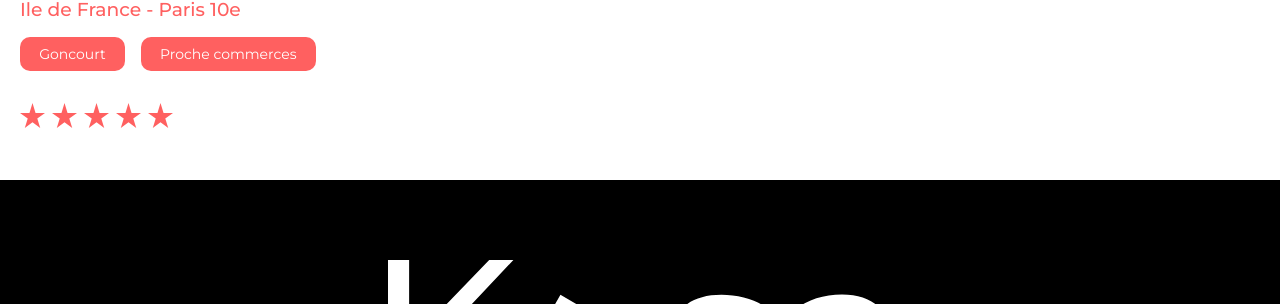
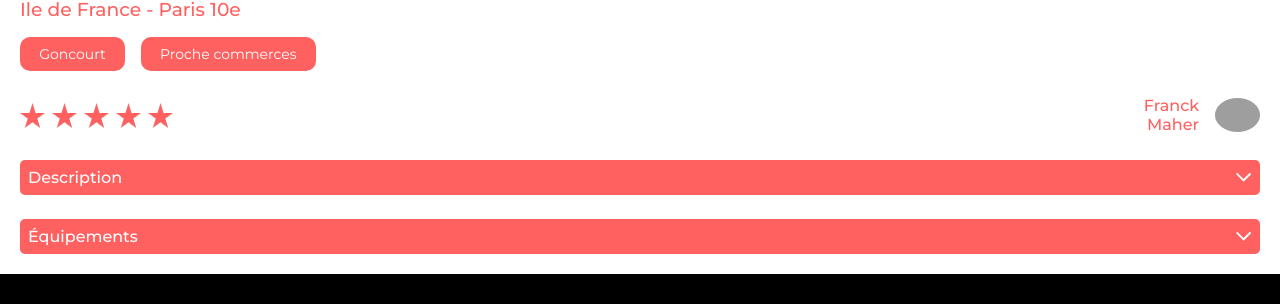
Before and after one commit to JulieVitse/P11---Kasa, a React (Create React App) app: page /logement/0979876d in a window 1280 px wide. Shown: the part 1107-1411 px from the top of the page. Built offline with nearby package versions, Linux system fonts and the light colour scheme; grey boxes are pictures that could not be loaded.

Commit message:
finished logemement page

```diff
--- /dev/null
+++ b/jsconfig.json
@@ -0,0 +1,5 @@
+{
+  "compilerOptions": {
+    "baseUrl": "src"
+  }
+}
--- a/src/components/Collapse/Collapse.js
+++ b/src/components/Collapse/Collapse.js
@@ -1,6 +1,6 @@
 import { useState } from 'react'
-import arrowDown from '../../assets/images/arrow_down.png'
-import arrowUp from '../../assets/images/arrow_up.png'
+import arrowDown from 'assets/images/arrow_down.png'
+import arrowUp from 'assets/images/arrow_up.png'
 import styles from './Collapse.module.scss'
 
 function Collapse(props) {
@@ -9,14 +9,25 @@ function Collapse(props) {
   return (
     <div className={styles.container}>
       <button className={styles.btn} onClick={() => setIsOpen(!isOpen)}>
-        {props.content.title}
+        {props.title}
         {isOpen ? <img src={arrowUp} alt="" /> : <img src={arrowDown} alt="" />}
       </button>
-      {isOpen && (
-        <div className={styles.textWrapper} isOpen={isOpen}>
-          <p className={styles.description}>{props.content.description}</p>
-        </div>
-      )}
+
+      <div
+        className={
+          `${styles.textWrapper}` + (isOpen ? ` ${styles.isOpen}` : '')
+        }
+      >
+        {Array.isArray(props.content) ? (
+          <ul className={styles.description}>
+            {props.content.map((equipement) => (
+              <li key={equipement}>{equipement}</li>
+            ))}
+          </ul>
+        ) : (
+          <p className={styles.description}> {props.content} </p>
+        )}
+      </div>
     </div>
   )
 }
--- a/src/components/Collapse/Collapse.module.scss
+++ b/src/components/Collapse/Collapse.module.scss
@@ -26,11 +26,18 @@
         transform: translateY(-5px);
         position: relative;
         z-index: 0;
-        transition: all .5s ease;
+        max-height: 0;
+        opacity: 0;
+        transition: all .8s ease;
         .description{
             color: $primary-color;
             padding: nth($margins, 2);
             line-height: 1.4;
         }
     }
+    .isOpen{
+        max-height: 300px;
+        opacity: 1;
+    }
+
 }
--- a/src/pages/About/About.js
+++ b/src/pages/About/About.js
@@ -32,7 +32,7 @@ function About() {
       <Banner image={aboutBanner} />
       <div className={styles.wrapper}>
         {aboutContent.map((content, index) => (
-          <Collapse key={index} content={content} />
+          <Collapse key={index} content={content.description} title={content.title} />
         ))}
       </div>
     </div>
--- a/src/pages/Homepage/Homepage.js
+++ b/src/pages/Homepage/Homepage.js
@@ -1,5 +1,5 @@
-import Banner from '../../components/Banner/Banner'
-import homeBanner from '../../assets/images/home_image.png'
+import Banner from 'components/Banner/Banner'
+import homeBanner from 'assets/images/home_image.png'
 import styles from './Homepage.module.scss'
 import Thumbnail from '../../components/Thumbnail/Thumbnail'
 
--- a/src/pages/Logement/Logement.js
+++ b/src/pages/Logement/Logement.js
@@ -1,14 +1,14 @@
-import Gallery from '../../components/Gallery/Gallery'
-import Tag from '../../components/Tag/Tag'
-import Rating from '../../components/Rating/Rating'
+import Gallery from 'components/Gallery/Gallery'
+import Tag from 'components/Tag/Tag'
+import Rating from 'components/Rating/Rating'
+import Collapse from 'components/Collapse/Collapse'
 import { useParams } from 'react-router-dom'
 import styles from './Logement.module.scss'
-
-//let logements = require('../../datas/logements.json')
 
 function Logement({ logements }) {
   const { id } = useParams()
   const logement = logements.find((logement) => logement.id === id)
+
   return (
     <section className={styles.container}>
       <Gallery pictures={logement.pictures} title={logement.title} />
@@ -19,8 +19,22 @@ function Logement({ logements }) {
           <Tag key={index} tags={tag} />
         ))}
       </div>
-      <div className="informations">
-          <Rating ratingValue={logement.rating} />
+
+      <div className={styles.informations}>
+        <Rating ratingValue={logement.rating} />
+        <div className={styles.host}>
+          <p className={styles.name}>{logement.host.name}</p>
+          <img
+            src={logement.host.picture}
+            alt={logement.host.name}
+            className={styles.picture}
+          />
+        </div>
+      </div>
+
+      <div className={styles.wrapper}>
+        <Collapse title="Description" content={logement.description} />
+        <Collapse title="Équipements" content={logement.equipments} />
       </div>
     </section>
   )
--- a/src/pages/Logement/Logement.module.scss
+++ b/src/pages/Logement/Logement.module.scss
@@ -15,4 +15,29 @@
         display: flex;
         gap: nth($margins, 2);
     }
+    .informations{
+        display: flex;
+        align-items: center;
+        justify-content: space-between;
+        .host{
+            display: flex;
+            align-items: center;
+            gap: nth($margins, 2);
+            .name{
+                color: $primary-color;
+                font-weight: 500;
+                text-align: right;
+                width: 100px;
+            }
+            .picture{
+                border-radius: nth($radius, 3);
+                width: 45px;
+            }
+        }
+    }
+    .wrapper{
+        display: flex;
+        flex-direction: column;
+        gap: nth($margins, 3);
+    }
 }
```
Also changed, not shown: src/routes/Router.js (deleted, +0 -14 lines).
